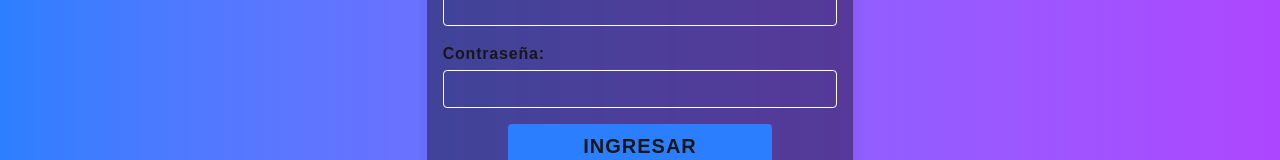
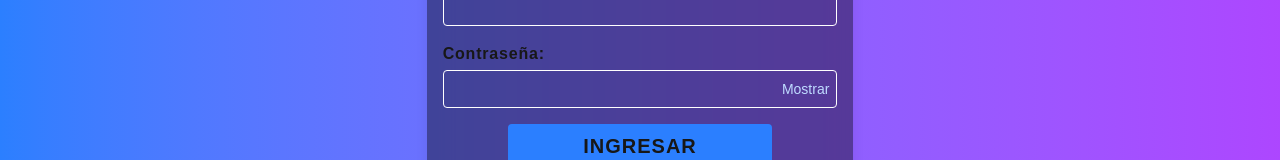
Before and after one commit to AndresG2412/CRUD, a Next.js app: page / in a window 1280 px wide. Shown: the part 314-474 px from the top of the page. Built offline with nearby package versions, Linux system fonts and the light colour scheme; no server answers.

Commit message:
login usuario firebase

```diff
--- a/src/app/home/page.jsx
+++ b/src/app/home/page.jsx
@@ -0,0 +1,9 @@
+import React from 'react'
+
+export default function page() {
+    return (
+        <div>
+            <p>Home page!</p>
+        </div>
+    )
+}
--- a/src/app/page.jsx
+++ b/src/app/page.jsx
@@ -4,12 +4,27 @@ import React from 'react';
 
 import { useState } from 'react';
 
+//llamado de la base de datos y autenticacion e inicio de seccion en firebase
+//createUserWithEmailAndPassword ya es una funcion, va en verificacion
+import { getAuth, signInWithEmailAndPassword } from "firebase/auth";
+import { db } from "@/libs/firebase";
+
+//redireccionar a la pagina de inicio de seccion
+import { useRouter } from 'next/navigation';
+
 export default function Home() { //Read component of CRUD
+
+    //redireccionar a la pagina de inicio de seccion
+    const router = useRouter();
+
+    const auth = getAuth();
 
     const [data, setData] = useState({
         correo: "",
         contraseña: "",
     });
+    const [showPassword, setShowPassword] = useState(false);
+    const [errorMsg, setErrorMsg] = useState("");
 
     const handleChange = (e) => {
         const { name, value } = e.target;
@@ -21,7 +36,30 @@ export default function Home() { //Read component of CRUD
 
     const verificacion = (e) => {
         e.preventDefault(); // evita que recargue la página
+        setErrorMsg(""); // Limpiar error anterior
         console.log('Datos del formulario:', data);
+
+        signInWithEmailAndPassword(auth, data.correo, data.contraseña)
+            .then((userCredential) => {
+                const user = userCredential.user;
+                console.log('Usuario autenticado:', user);
+                router.push("/home");
+                alert('Inicio de sesión exitoso');
+                // Aquí puedes redirigir al usuario a otra página o realizar otras acciones
+            })
+            .catch((error) => {
+                const errorCode = error.code;
+
+                if (errorCode === "auth/user-not-found") {
+                    setErrorMsg("El correo no está registrado.");
+                } else if (errorCode === "auth/wrong-password") {
+                    setErrorMsg("La contraseña es incorrecta.");
+                } else {
+                    setErrorMsg("Ocurrió un error. Intenta nuevamente.");
+                }
+
+                console.log(`Error ${errorCode}: ${error.message}`);
+            });
     };
 
     return (
@@ -34,9 +72,29 @@ export default function Home() { //Read component of CRUD
                 </div>
 
                 <div className='flex flex-col gap-1'>
-                    <label htmlFor="" className='tracking-wider font-semibold'>Contraseña:</label>
-                    <input name='contraseña' value={data.contraseña} onChange={handleChange} type="password" required className='border-1 border-white rounded pl-2 py-1 text-xl'/>
+                    <label className='tracking-wider font-semibold'>Contraseña:</label>
+                    <div className='relative'>
+                        <input
+                            name='contraseña'
+                            value={data.contraseña}
+                            onChange={handleChange}
+                            type={showPassword ? "text" : "password"}
+                            required
+                            className='border-1 border-white rounded pl-2 py-1 text-xl w-full'
+                        />
+                        <button
+                            type="button"
+                            onClick={() => setShowPassword(!showPassword)}
+                            className='absolute right-2 top-1/2 transform -translate-y-1/2 text-sm text-blue-200 hover:text-white'
+                        >
+                            {showPassword ? "Ocultar" : "Mostrar"}
+                        </button>
+                    </div>
                 </div>
+
+                {errorMsg && (
+                    <p className='text-red-400 text-center text-sm font-semibold'>{errorMsg}</p>
+                )}
 
                 <button type='submit' className='hover:bg-blue-700 transition-all duration-300 rounded font-semibold tracking-wider text-xl py-2 bg-blue-500 uppercase w-2/3 mx-auto'>Ingresar</button>
 
--- a/src/libs/firebase.js
+++ b/src/libs/firebase.js
@@ -1,5 +1,5 @@
 import { initializeApp } from "firebase/app";
-import { getAuth, createUserWithEmailAndPassword } from "firebase/auth";
+import { getAuth, createUserWithEmailAndPassword, signInWithEmailAndPassword  } from "firebase/auth";
 
 const firebaseConfig = {
     apiKey: process.env.NEXT_PUBLIC_FIREBASE_API_KEY,
@@ -15,5 +15,6 @@ const db = initializeApp(firebaseConfig);
 export {
     db,
     getAuth,
-    createUserWithEmailAndPassword
+    createUserWithEmailAndPassword,
+    signInWithEmailAndPassword
 };
```
